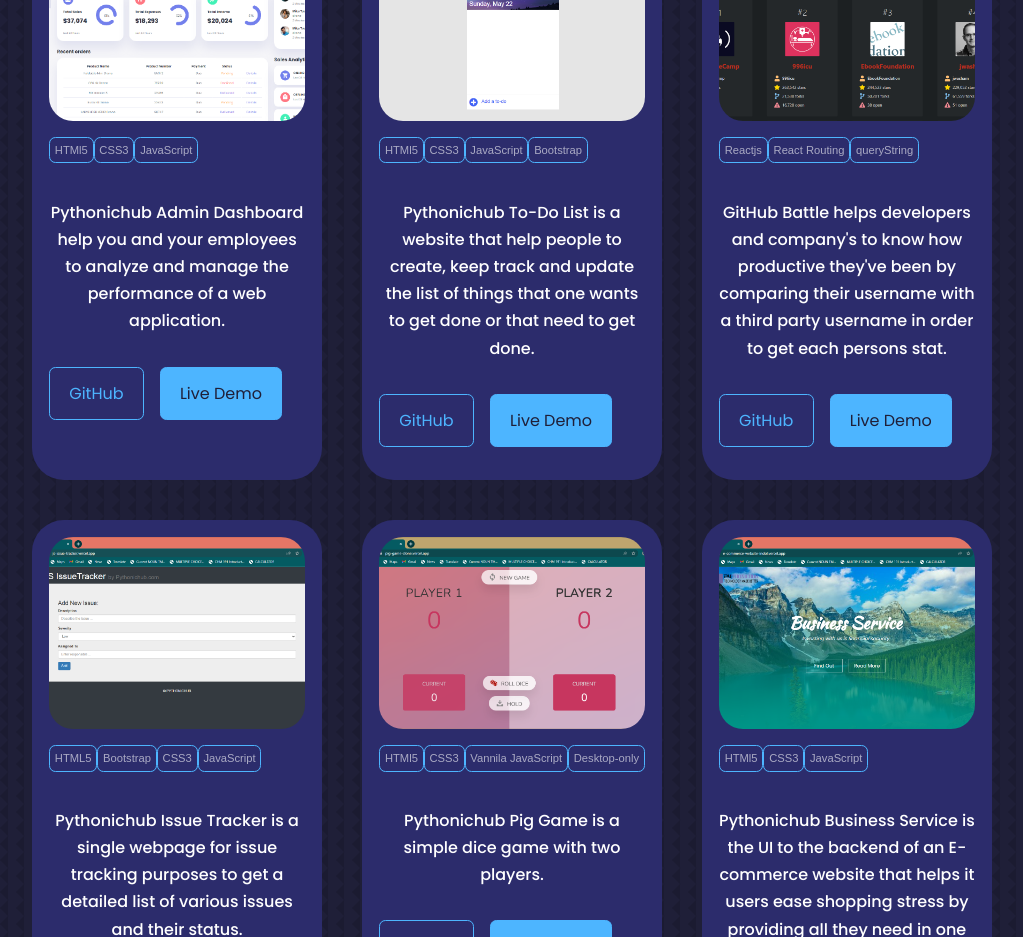
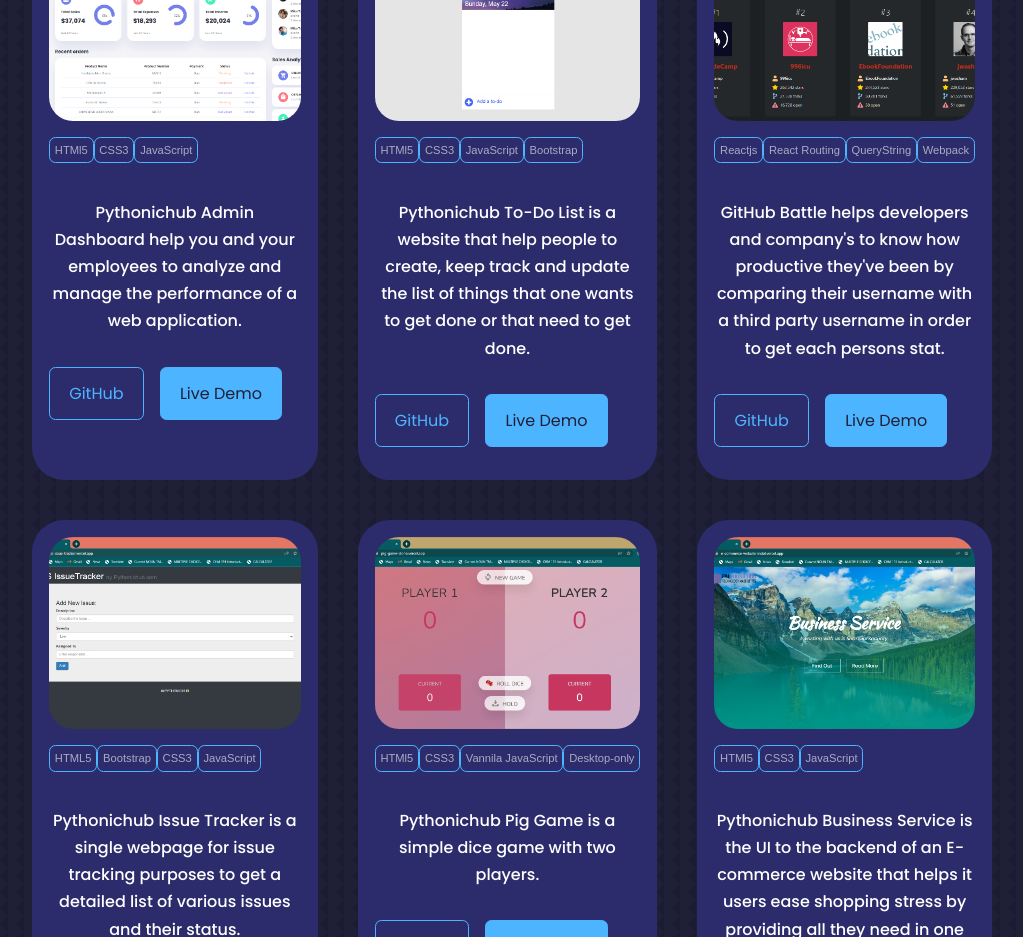
Before and after one commit to Vin-Jex/pythoniclaver, a React (Create React App) app: page / in a window 1280 px wide. Shown: the part 3340-4277 px from the top of the page, without its empty margins (128-1151 px from the left). Built offline with nearby package versions, Linux system fonts and the light colour scheme.

Commit message:
Update Portfolio.jsx

```diff
--- a/src/components/portfolio/Portfolio.jsx
+++ b/src/components/portfolio/Portfolio.jsx
@@ -32,9 +32,9 @@ const data = [
   {
     id: 7,
     image: IMG7,
-    technology: [ 'Reactjs', 'React Routing', 'queryString' ],
+    technology: [ 'Reactjs', 'React Routing', 'QueryString', 'Webpack' ],
     title: "GitHub Battle helps developers and company's to know how productive they've been by comparing their username with a third party username in order to get each persons stat.",
-    github: 'https://github.com/pythoniclaver',
+    github: 'https://github.com/pythoniclaver/My-Portfolio',
     demo: 'https://github-repo-battle.vercel.app/',
   },
 
```
